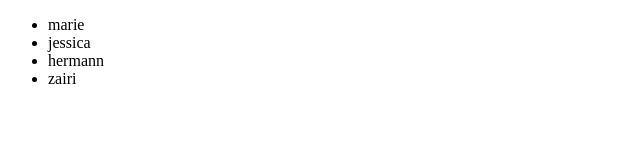
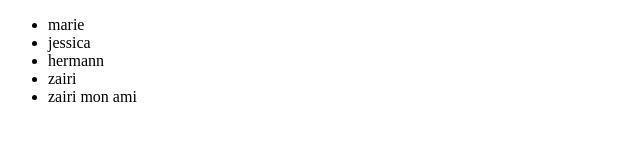
Before and after one commit to mariemonkam/testing-git, a plain HTML site: page index.html in a window 1280 px wide. Shown: the whole page, without its empty margins (0-640 px from the left). Drawn offline with Linux system fonts and the light colour scheme.

Commit message:
Update index.html

```diff
--- a/index.html
+++ b/index.html
@@ -10,6 +10,7 @@
 			<li>jessica</li>
 			<li>hermann</li>
 			<li>zairi</li>
+			<li>zairi mon ami</li>
 		</ul>
 	</div>
 
```
